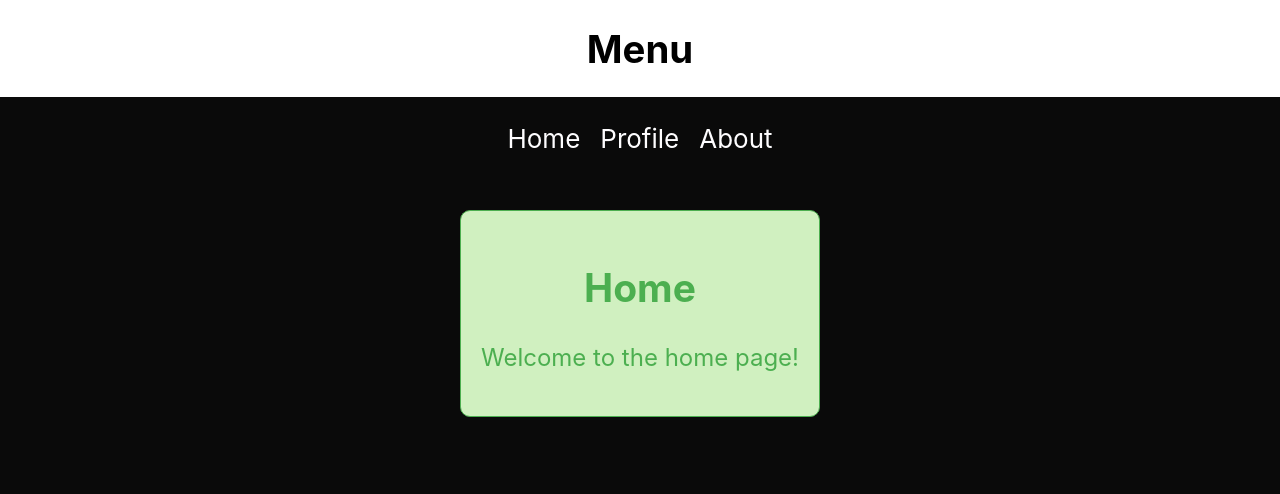
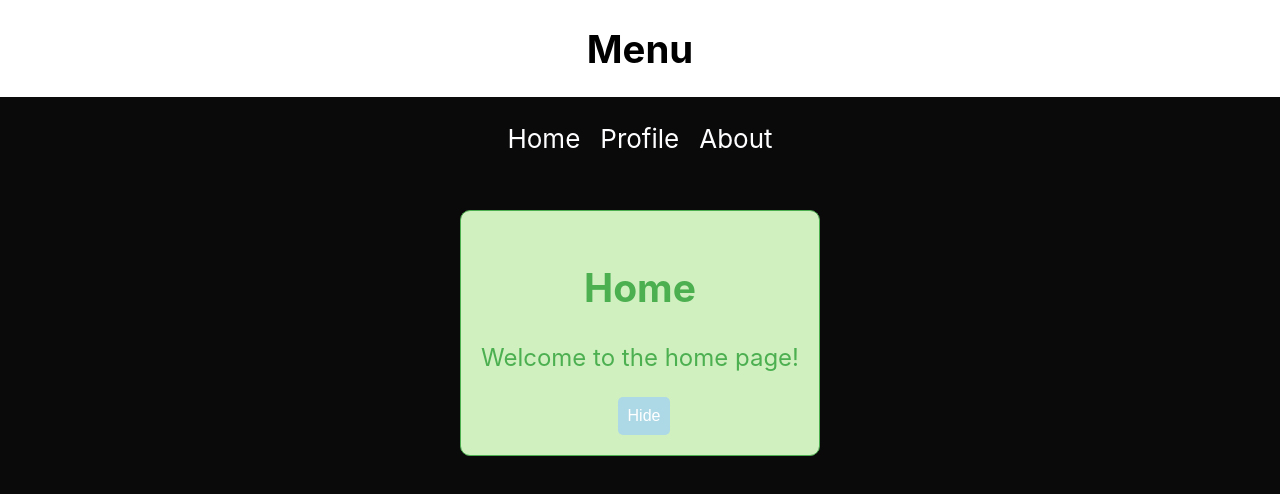
Before and after one commit to nzntr/react-test, a React (Create React App) app: page / in a window 1280 px wide. Both pictures are taken after a click on the item "Home". Shown: the top 494 px of the page. Built offline with nearby package versions, Linux system fonts and the light colour scheme.

Commit message:
button different

```diff
--- a/src/About.js
+++ b/src/About.js
@@ -1,11 +1,23 @@
 import React from 'react';
 import './App.css';
 
-function About() {
+function About({ onHideClick }) {
+  const buttonStyle = {
+    backgroundColor: 'lightcoral',
+    color: 'white',
+    padding: '10px',
+    border: 'none',
+    borderRadius: '5px',
+    cursor: 'pointer'
+  };
+
   return (
     <div className="about-info">
       <h2>About</h2>
-      <p>This is about page. This is about page. This is about page. This is about page.This is about page.This is about page.This is about page.This is about page.This is about page.This is about page.This is about page.This is about page.This is about page.This is about page.This is about page.This is about page.This is about page.This is about page.This is about page.This is about page.This is about page.This is about page.This is about page.This is about page.This is about page.This is about page.This is about page.This is about page.This is about page.This is about page.This is about page.This is about page.This is about page.This is about page.This is about page.This is about page.This is about page.This is about page.This is about page.This is about page.This is about page.This is about page.This is about page.This is about page.This is about page.This is about page.This is about page.This is about page.This is about page.This is about page.This is about page.This is about page.This is about page.This is about page.This is about page.This is about page.This is about page.This is about page.This is about page.This is about page.This is about page.This is about page.This is about page.This is about page.This is about page.This is about page.This is about page.This is about page.</p>
+      <p>Welcome to the about page! Welcome to the about page!Welcome to the about page!Welcome to the about page!Welcome to the about page!</p>
+      <p>Welcome to the about page!</p>
+      <p>Welcome to the about page!</p>
+      <button style={buttonStyle} onClick={onHideClick}>Hide</button>
     </div>
   );
 }
--- a/src/App.js
+++ b/src/App.js
@@ -7,13 +7,13 @@ import About from './About';
 function App() {
   const [selectedItem, setSelectedItem] = useState(null);
 
-
-
   const handleItemClick = (item) => {
     setSelectedItem(item);
-  }
+  };
 
-
+  const handleHideClick = () => {
+    setSelectedItem(null);
+  };
 
   return (
     <div className="App">
@@ -25,9 +25,9 @@ function App() {
           <li onClick={() => handleItemClick('About')}>About</li>
         </ul>
         <div className="content-area">
-          {selectedItem === 'Home' && <Home />}
-          {selectedItem === 'Profile' && <Profile />}
-          {selectedItem === 'About' && <About />}
+          {selectedItem === 'Home' && <Home onHideClick={handleHideClick} />}
+          {selectedItem === 'Profile' && <Profile onHideClick={handleHideClick} />}
+          {selectedItem === 'About' && <About onHideClick={handleHideClick} />}
         </div>
       </header>
     </div>
--- a/src/Home.js
+++ b/src/Home.js
@@ -1,11 +1,21 @@
 import React from 'react';
 import './App.css';
 
-function Home() {
+function Home({ onHideClick }) {
+  const buttonStyle = {
+    backgroundColor: 'lightblue',
+    color: 'white',
+    padding: '10px',
+    border: 'none',
+    borderRadius: '5px',
+    cursor: 'pointer'
+  };
+
   return (
     <div className="home-info">
       <h2>Home</h2>
       <p>Welcome to the home page!</p>
+      <button style={buttonStyle} onClick={onHideClick}>Hide</button>
     </div>
   );
 }
--- a/src/Profile.js
+++ b/src/Profile.js
@@ -1,16 +1,24 @@
 import React from 'react';
 import './App.css';
 
-function Profile() {
+function Profile({ onHideClick }) {
+  const buttonStyle = {
+    backgroundColor: 'lightgreen',
+    color: 'white',
+    padding: '10px',
+    border: 'none',
+    borderRadius: '5px',
+    cursor: 'pointer'
+  };
+
   return (
     <div className="profile-info">
       <h2>Profile</h2>
-      <p>This is the profile page.</p>
-      <p>This is the profile page.</p>
-      <p>This is the profile page.</p>
-      <p>This is the profile page.</p>
-      <p>This is the profile page.</p>
-      <p>This is the profile page.</p>
+      <p>Welcome to the profile page!</p>
+      <p>Welcome to the profile page!</p>
+      <p>Welcome to the profile page!</p>
+      <p>Welcome to the profile page!</p>
+      <button style={buttonStyle} onClick={onHideClick}>Hide</button>
     </div>
   );
 }
```
